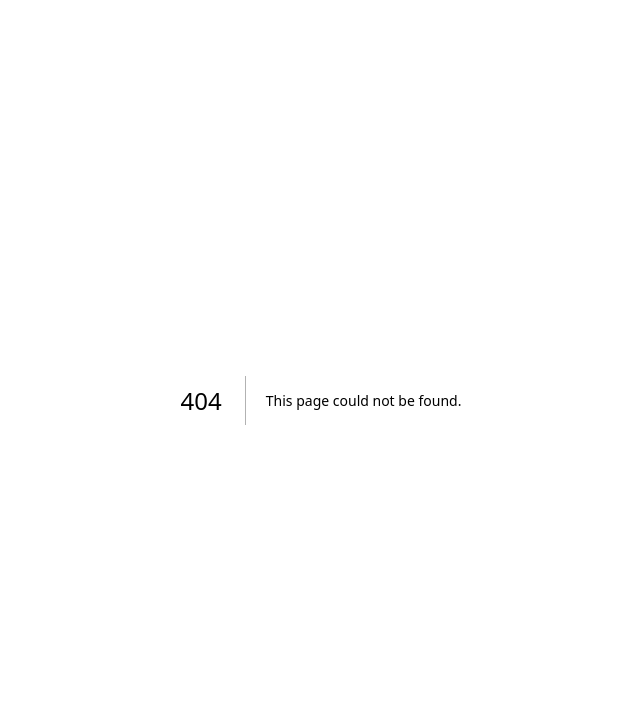
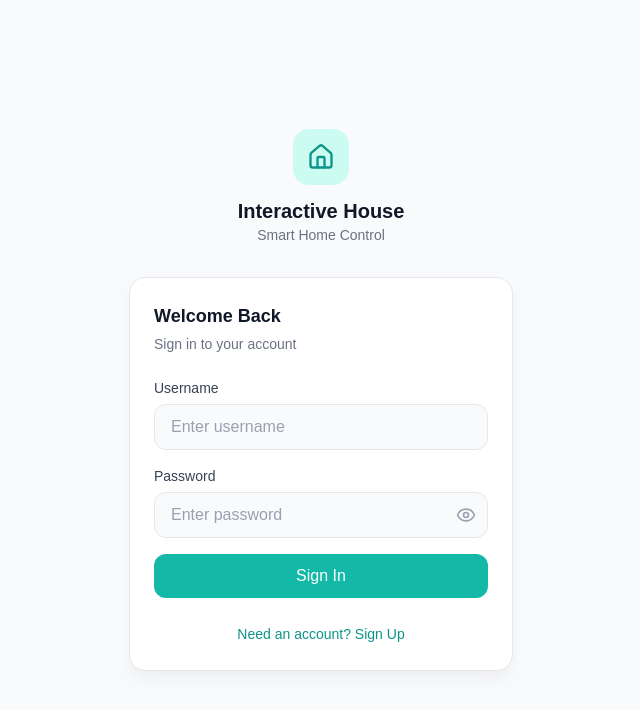
Before and after one commit to interactive-house-hkr/interactive-house, a Next.js app in the folder apps/web/: page /login in a window 1280 px wide. Before the commit this address had no page. Shown: the top 710 px of the page, without its empty margins (319-959 px from the left). Built offline with nearby package versions, Linux system fonts and the light colour scheme.

Commit message:
feat: add login auth flow

```diff
--- /dev/null
+++ b/apps/web/src/app/login/page.tsx
@@ -0,0 +1,280 @@
+"use client";
+
+import { useEffect, useMemo, useState } from "react";
+import { useRouter } from "next/navigation";
+import { Home, Eye, EyeOff } from "lucide-react";
+import { auth } from "@/lib/auth";
+
+const BASE_URL = "https://knolly-svetlana-beribboned.ngrok-free.dev/api/v1";
+
+const USE_MOCK_AUTH = false;
+
+export default function LoginPage() {
+  const router = useRouter();
+
+  const [isSignUp, setIsSignUp] = useState(false);
+  const [showPassword, setShowPassword] = useState(false);
+  const [loading, setLoading] = useState(false);
+  const [error, setError] = useState("");
+
+  const [form, setForm] = useState({
+    username: "",
+    email: "",
+    password: "",
+    confirmPassword: "",
+  });
+
+  useEffect(() => {
+  if (auth.isLoggedIn()) {
+    router.replace("/dashboard");
+  }
+}, []);
+
+  const submitLabel = useMemo(() => {
+    if (loading) return "Please wait...";
+    return isSignUp ? "Sign Up" : "Sign In";
+  }, [loading, isSignUp]);
+
+  const toggleMode = () => {
+    setIsSignUp((prev) => !prev);
+    setError("");
+    setShowPassword(false);
+    setForm({
+      username: "",
+      email: "",
+      password: "",
+      confirmPassword: "",
+    });
+  };
+
+  const validateForm = () => {
+    if (form.username.trim().length < 3) {
+      return "Username must be at least 3 characters";
+    }
+
+    if (form.password.length < 6) {
+      return "Password must be at least 6 characters";
+    }
+
+    if (isSignUp && !form.email.trim()) {
+      return "Email is required";
+    }
+
+    if (isSignUp && form.password !== form.confirmPassword) {
+      return "Passwords do not match";
+    }
+
+    return "";
+  };
+
+  const handleSubmit = async (e: React.FormEvent) => {
+    e.preventDefault();
+    setError("");
+
+    const validationError = validateForm();
+    if (validationError) {
+      setError(validationError);
+      return;
+    }
+
+    setLoading(true);
+
+    try {
+      if (USE_MOCK_AUTH) {
+        await new Promise((resolve) => setTimeout(resolve, 500));
+        localStorage.setItem("token", "mock-token-12345");
+        localStorage.setItem("username", form.username);
+        router.push("/dashboard");
+        return;
+      }
+
+      const endpoint = isSignUp ? "/auth/register" : "/auth/login";
+
+      const body = isSignUp
+        ? {
+            username: form.username.trim(),
+            email: form.email.trim(),
+            password: form.password,
+          }
+        : {
+            username: form.username.trim(),
+            password: form.password,
+          };
+
+      const response = await fetch(`${BASE_URL}${endpoint}`, {
+  method: "POST",
+  headers: {
+    "Content-Type": "application/json",
+    Accept: "application/json",
+  },
+  body: JSON.stringify(body),
+});
+
+// IMPORTANT: read raw first (prevents silent parsing issues)
+const text = await response.text();
+console.log("RAW RESPONSE:", text);
+
+// parse manually so we SEE failures clearly
+const data = JSON.parse(text);
+console.log("PARSED DATA:", data);
+
+if (!response.ok || data.status === "error") {
+  throw new Error(
+    data?.detail?.[0]?.msg ||
+      data?.message ||
+      data?.detail ||
+      "Authentication failed"
+  );
+}
+
+// store session
+auth.setSession({
+  access_token: data.access_token,
+  refresh_token: data.refresh_token,
+  user_id: data.user_id,
+  username: form.username.trim(),
+});
+
+// verify storage immediately
+console.log("TOKEN STORED:", localStorage.getItem("token"));
+console.log("REFRESH STORED:", localStorage.getItem("refreshToken"));
+
+router.push("/dashboard");
+
+    } catch (err) {
+      setError(err instanceof Error ? err.message : "Connection failed");
+    } finally {
+      setLoading(false);
+    }
+  };
+
+  return (
+    <div className="flex min-h-screen items-center justify-center bg-gray-50 p-4">
+      <div className="w-full max-w-sm">
+        <div className="mb-8 flex flex-col items-center">
+          <div className="mb-3 flex h-14 w-14 items-center justify-center rounded-2xl bg-teal-100">
+            <Home className="h-7 w-7 text-teal-600" />
+          </div>
+          <h1 className="text-xl font-bold text-gray-900">Interactive House</h1>
+          <p className="text-sm text-gray-500">Smart Home Control</p>
+        </div>
+
+        <div className="rounded-2xl border border-gray-200 bg-white p-6 shadow-lg shadow-gray-200/50">
+          <h2 className="mb-1 text-lg font-semibold text-gray-900">
+            {isSignUp ? "Create Account" : "Welcome Back"}
+          </h2>
+          <p className="mb-6 text-sm text-gray-500">
+            {isSignUp ? "Sign up to get started" : "Sign in to your account"}
+          </p>
+
+          {error && (
+            <div className="mb-4 rounded-lg border border-red-200 bg-red-50 p-3 text-sm text-red-600">
+              {error}
+            </div>
+          )}
+
+          <form onSubmit={handleSubmit} className="space-y-4">
+            <div>
+              <label className="mb-1.5 block text-sm font-medium text-gray-700">
+                Username
+              </label>
+              <input
+                type="text"
+                value={form.username}
+                onChange={(e) =>
+                  setForm({ ...form, username: e.target.value })
+                }
+                className="w-full rounded-xl border border-gray-200 bg-gray-50 px-4 py-2.5 text-gray-900 placeholder-gray-400 transition-shadow focus:border-transparent focus:outline-none focus:ring-2 focus:ring-teal-500"
+                placeholder="Enter username"
+                required
+              />
+            </div>
+
+            {isSignUp && (
+              <div>
+                <label className="mb-1.5 block text-sm font-medium text-gray-700">
+                  Email
+                </label>
+                <input
+                  type="email"
+                  value={form.email}
+                  onChange={(e) => setForm({ ...form, email: e.target.value })}
+                  className="w-full rounded-xl border border-gray-200 bg-gray-50 px-4 py-2.5 text-gray-900 placeholder-gray-400 transition-shadow focus:border-transparent focus:outline-none focus:ring-2 focus:ring-teal-500"
+                  placeholder="Enter email"
+                  required
+                />
+              </div>
+            )}
+
+            <div>
+              <label className="mb-1.5 block text-sm font-medium text-gray-700">
+                Password
+              </label>
+              <div className="relative">
+                <input
+                  type={showPassword ? "text" : "password"}
+                  value={form.password}
+                  onChange={(e) =>
+                    setForm({ ...form, password: e.target.value })
+                  }
+                  className="w-full rounded-xl border border-gray-200 bg-gray-50 px-4 py-2.5 pr-11 text-gray-900 placeholder-gray-400 transition-shadow focus:border-transparent focus:outline-none focus:ring-2 focus:ring-teal-500"
+                  placeholder="Enter password"
+                  required
+                />
+                <button
+                  type="button"
+                  onClick={() => setShowPassword((prev) => !prev)}
+                  className="absolute right-3 top-1/2 -translate-y-1/2 text-gray-400 hover:text-gray-600"
+                  aria-label={showPassword ? "Hide password" : "Show password"}
+                >
+                  {showPassword ? (
+                    <EyeOff className="h-5 w-5" />
+                  ) : (
+                    <Eye className="h-5 w-5" />
+                  )}
+                </button>
+              </div>
+            </div>
+
+            {isSignUp && (
+              <div>
+                <label className="mb-1.5 block text-sm font-medium text-gray-700">
+                  Confirm Password
+                </label>
+                <input
+                  type="password"
+                  value={form.confirmPassword}
+                  onChange={(e) =>
+                    setForm({ ...form, confirmPassword: e.target.value })
+                  }
+                  className="w-full rounded-xl border border-gray-200 bg-gray-50 px-4 py-2.5 text-gray-900 placeholder-gray-400 transition-shadow focus:border-transparent focus:outline-none focus:ring-2 focus:ring-teal-500"
+                  placeholder="Confirm password"
+                  required
+                />
+              </div>
+            )}
+
+            <button
+              type="submit"
+              disabled={loading}
+              className="w-full rounded-xl bg-teal-500 py-2.5 font-medium text-white transition-colors hover:bg-teal-600 focus:outline-none focus:ring-2 focus:ring-teal-500 focus:ring-offset-2 disabled:cursor-not-allowed disabled:opacity-50"
+            >
+              {submitLabel}
+            </button>
+          </form>
+
+          <div className="mt-6 text-center">
+            <button
+              onClick={toggleMode}
+              className="text-sm font-medium text-teal-600 hover:text-teal-700"
+            >
+              {isSignUp
+                ? "Already have an account? Sign In"
+                : "Need an account? Sign Up"}
+            </button>
+          </div>
+        </div>
+      </div>
+    </div>
+  );
+}
--- /dev/null
+++ b/apps/web/src/lib/auth.ts
@@ -0,0 +1,30 @@
+const TOKEN_KEY = "token";
+const REFRESH_KEY = "refreshToken";
+const USER_KEY = "userId";
+
+export const auth = {
+  getToken: () => localStorage.getItem(TOKEN_KEY),
+
+  setSession: (data: {
+    access_token: string;
+    refresh_token: string;
+    user_id: string;
+    username: string;
+  }) => {
+    localStorage.setItem(TOKEN_KEY, data.access_token);
+    localStorage.setItem(REFRESH_KEY, data.refresh_token);
+    localStorage.setItem(USER_KEY, data.user_id);
+    localStorage.setItem("username", data.username);
+  },
+
+  clear: () => {
+    localStorage.removeItem(TOKEN_KEY);
+    localStorage.removeItem(REFRESH_KEY);
+    localStorage.removeItem(USER_KEY);
+    localStorage.removeItem("username");
+  },
+
+  isLoggedIn: () => {
+    return !!localStorage.getItem(TOKEN_KEY);
+  },
+};
```
